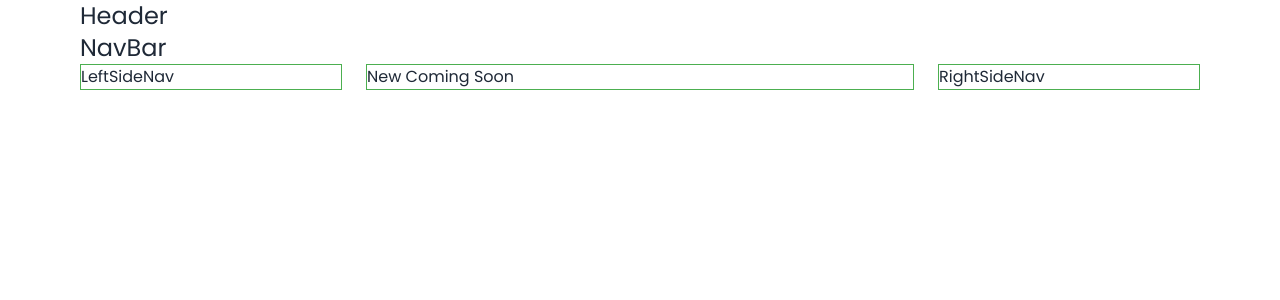
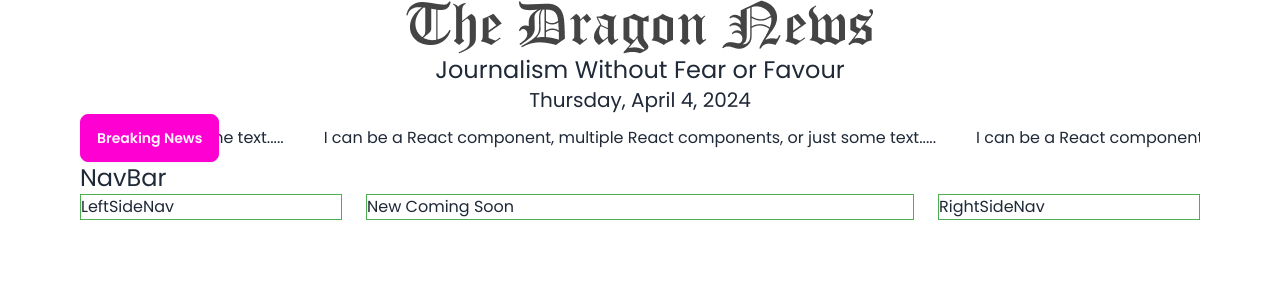
Before and after one commit to mstsurnalyakter/dragon-news, a React (Vite) app: page / in a window 1280 px wide. Shown: the top 300 px of the page. Built offline with nearby package versions, Linux system fonts and the light colour scheme.

Commit message:
breakingNews section added

```diff
--- a/package.json
+++ b/package.json
@@ -14,8 +14,10 @@
     "firebase": "^10.10.0",
     "localforage": "^1.10.0",
     "match-sorter": "^6.3.4",
+    "moment": "^2.30.1",
     "react": "^18.2.0",
     "react-dom": "^18.2.0",
+    "react-fast-marquee": "^1.6.4",
     "react-router-dom": "^6.22.3",
     "sort-by": "^1.2.0"
   },
--- /dev/null
+++ b/src/pages/Home/BreakingNews.jsx
@@ -0,0 +1,30 @@
+import React from 'react'
+import PropTypes from 'prop-types';
+import Marquee from "react-fast-marquee";
+import { Link } from 'react-router-dom';
+
+const BreakingNews = () => {
+  return (
+    <div className='flex items-center'>
+      <button className="btn btn-secondary">Breaking News</button>
+      <Marquee  pauseOnHover={true} speed={100}>
+        <Link className='mr-10' to={"/"}>
+          I can be a React component, multiple React components, or just some
+          text.....
+        </Link>
+        <Link className='mr-10' to={"/"}>
+          I can be a React component, multiple React components, or just some
+          text.....
+        </Link>
+        <Link className='mr-10' to={"/"}>
+          I can be a React component, multiple React components, or just some
+          text.....
+        </Link>
+      </Marquee>
+    </div>
+  );
+}
+
+BreakingNews.propTypes = {}
+
+export default BreakingNews
--- a/src/pages/Home/Home.jsx
+++ b/src/pages/Home/Home.jsx
@@ -3,11 +3,13 @@ import Header from '../Shared/Header/Header';
 import NavBar from '../Shared/NavBar/NavBar';
 import LeftSideNav from '../Shared/LeftSideNav/LeftSideNav';
 import RightSideNav from '../Shared/RightSideNav/RightSideNav';
+import BreakingNews from './BreakingNews';
 
 const Home = () => {
   return (
     <div>
       <Header />
+      <BreakingNews/>
       <NavBar />
       <div className="grid grid-cols-1 lg:grid-cols-4 gap-6">
         <div className="border border-green-500">
--- a/src/pages/Shared/Header/Header.jsx
+++ b/src/pages/Shared/Header/Header.jsx
@@ -1,10 +1,16 @@
 import React from 'react'
-import PropTypes from 'prop-types'
+import PropTypes from 'prop-types';
+import logo from '../../../assets/logo.png';
+import moment from 'moment';
 
-const Header = props => {
+const Header = () => {
   return (
-    <div>
-      <h2 className='text-2xl'>Header</h2>
+    <div className='text-center'>
+      <h2 className="text-2xl">
+        <img className='mx-auto' src={logo} alt="" />
+        <p>Journalism Without Fear or Favour</p>
+        <p className="text-xl">{moment().format("dddd, MMMM D, YYYY")}</p>
+      </h2>
     </div>
   );
 }
```
Also changed, not shown: 1 other file (tests, documents, lock files or other folders).
